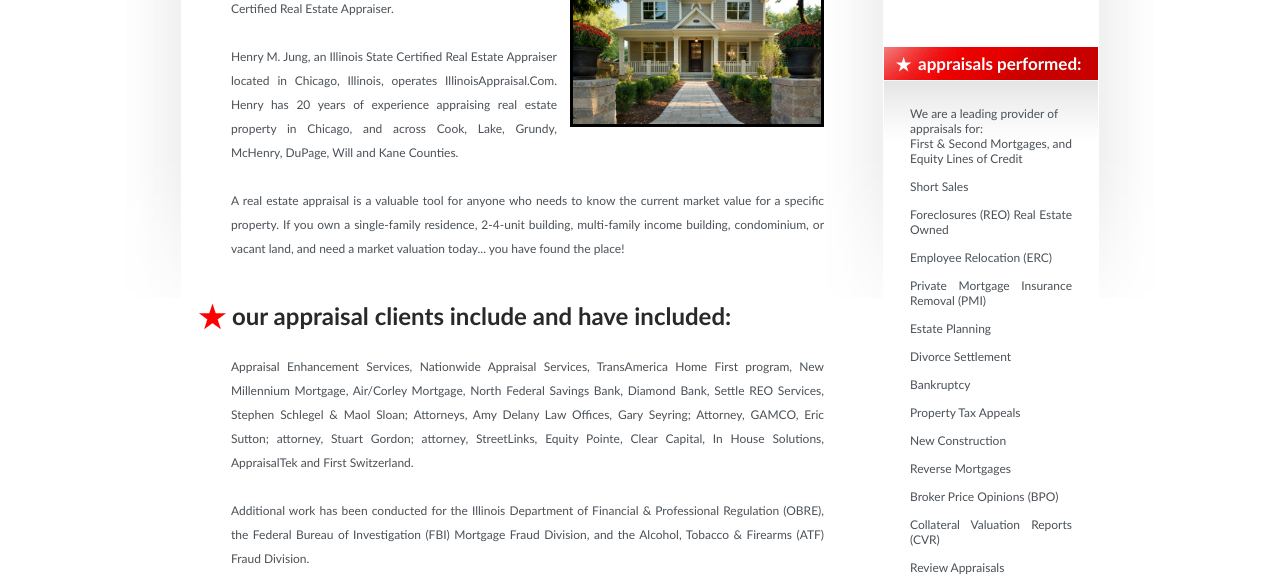
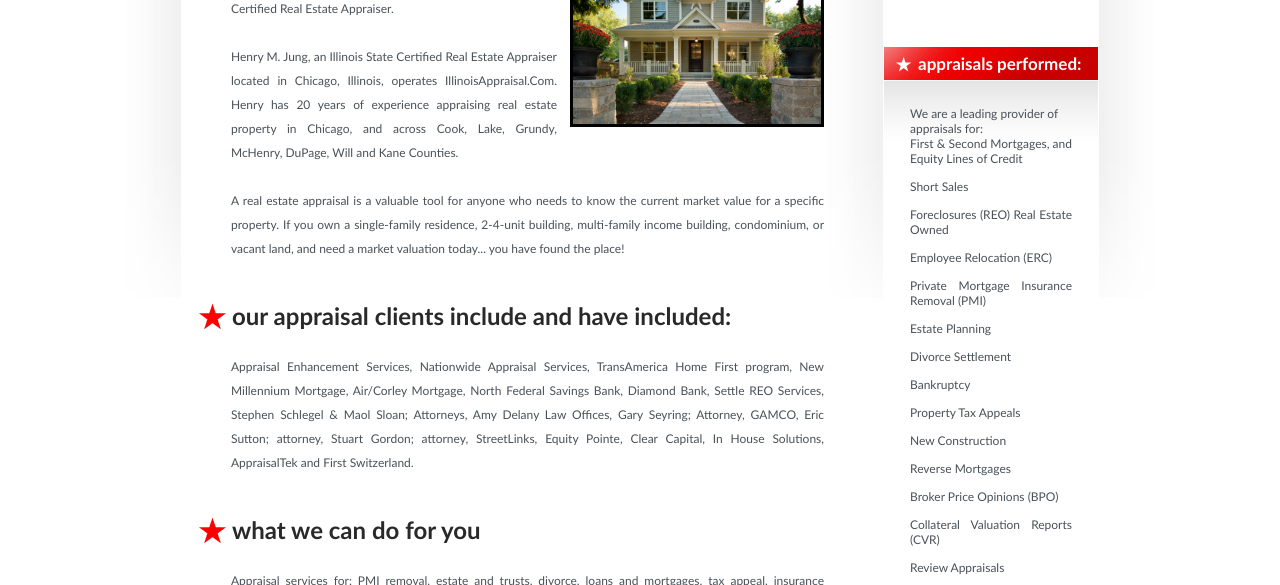
Before and after one commit to prsolans/IL-Appraisal, a plain HTML site: page index.html in a window 1280 px wide. Shown: the part 349-934 px from the top of the page. Drawn offline with Linux system fonts and the light colour scheme.

Commit message:
Edited homepage content

```diff
--- a/index.html
+++ b/index.html
@@ -51,8 +51,7 @@ Equity Pointe,
 Clear Capital,
 In House Solutions,
 AppraisalTek and First Switzerland.
-
-</p><P>Additional work has been conducted for the Illinois</b> Department of Financial & Professional Regulation (OBRE), the Federal Bureau of Investigation (FBI) Mortgage Fraud Division, and the Alcohol, Tobacco & Firearms (ATF) Fraud Division.
+</p>
 </div>
 </div><div class='post'>
 <h2 class='title'>What we can do for you</h2><div class='entry'>
```
